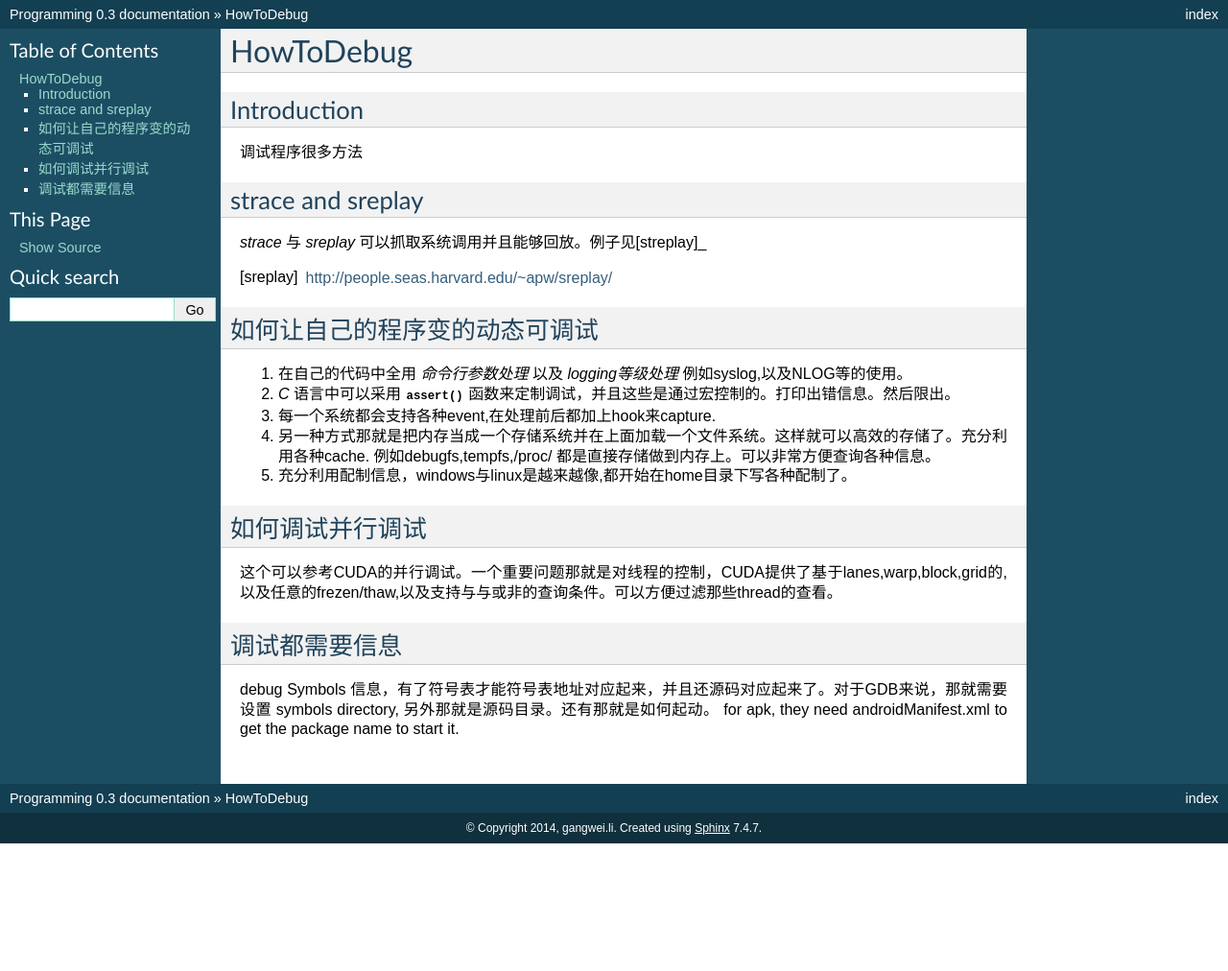
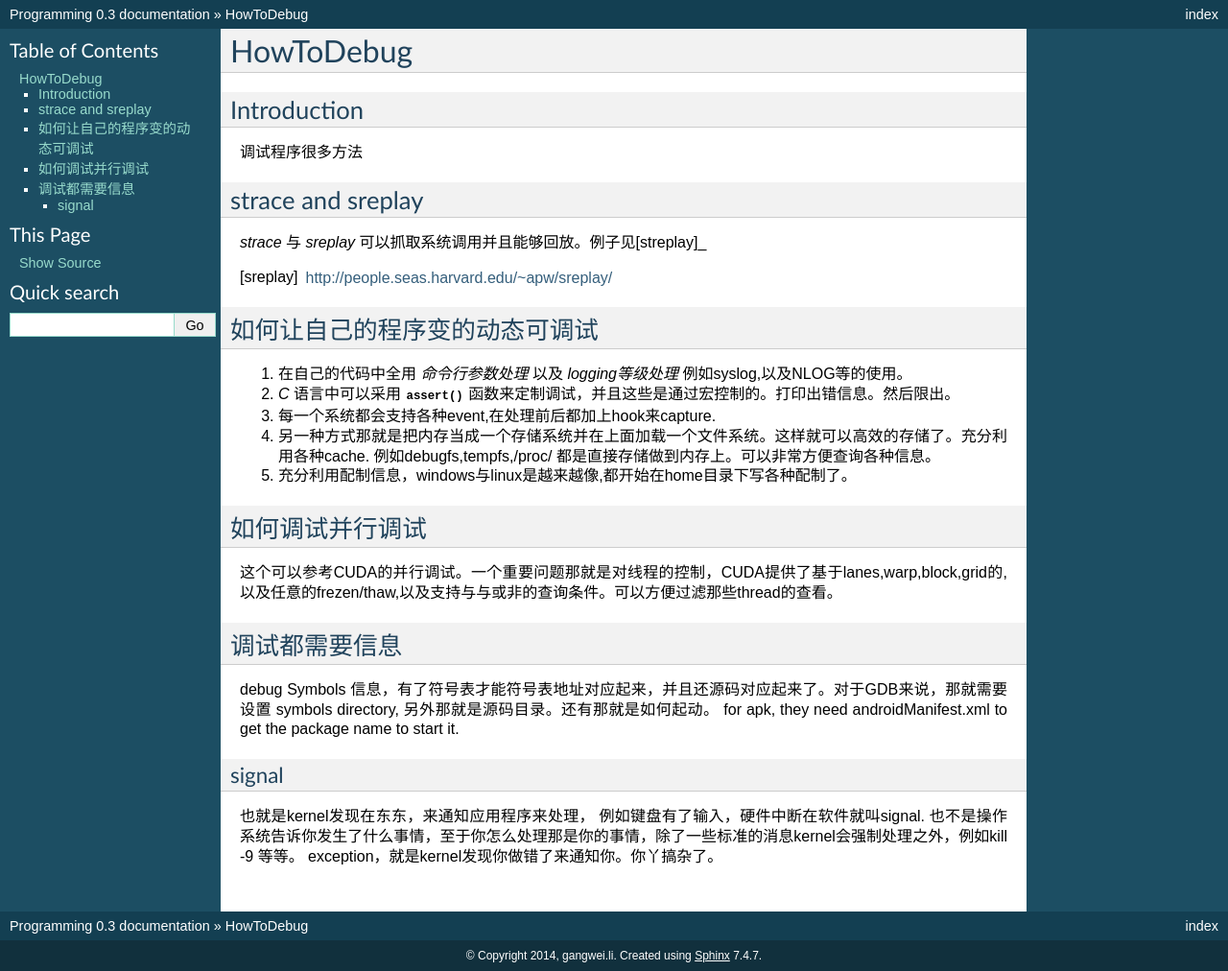
Before and after one commit to gwli/Programming, a Sphinx documentation site: the page built from source/content/Stage_2/HowToDebug.rst, in a window 1280 px wide. Shown: the whole page at 96% size. Built offline with Sphinx 7.4.7, drawn with Linux system fonts in a browser that asks for light colours; before the commit the page ends 900 px from its top, so only the background shows below that.

```diff
--- a/source/content/Stage_2/HowToDebug.rst
+++ b/source/content/Stage_2/HowToDebug.rst
@@ -37,3 +37,9 @@
 
 debug Symbols 信息，有了符号表才能符号表地址对应起来，并且还源码对应起来了。对于GDB来说，那就需要设置 symbols directory, 另外那就是源码目录。还有那就是如何起动。
 for apk, they need androidManifest.xml to get the package name to start it.
+
+
+signal
+======
+
+也就是kernel发现在东东，来通知应用程序来处理， 例如键盘有了输入，硬件中断在软件就叫signal. 也不是操作系统告诉你发生了什么事情，至于你怎么处理那是你的事情，除了一些标准的消息kernel会强制处理之外，例如kill -9 等等。 exception，就是kernel发现你做错了来通知你。你丫搞杂了。
--- a/source/content/Stage_3/ABI.rst
+++ b/source/content/Stage_3/ABI.rst
@@ -282,3 +282,7 @@
    sub sp, r11,#0 // recover stack
    pop {r11}   //recover last framepoint
    bx lr   //go to call point  lr is saved by pc+1 of caller.
+
+
+
+函数调用约定，以及寄存器分配策略。这个是ABI要解决有事情。
```
